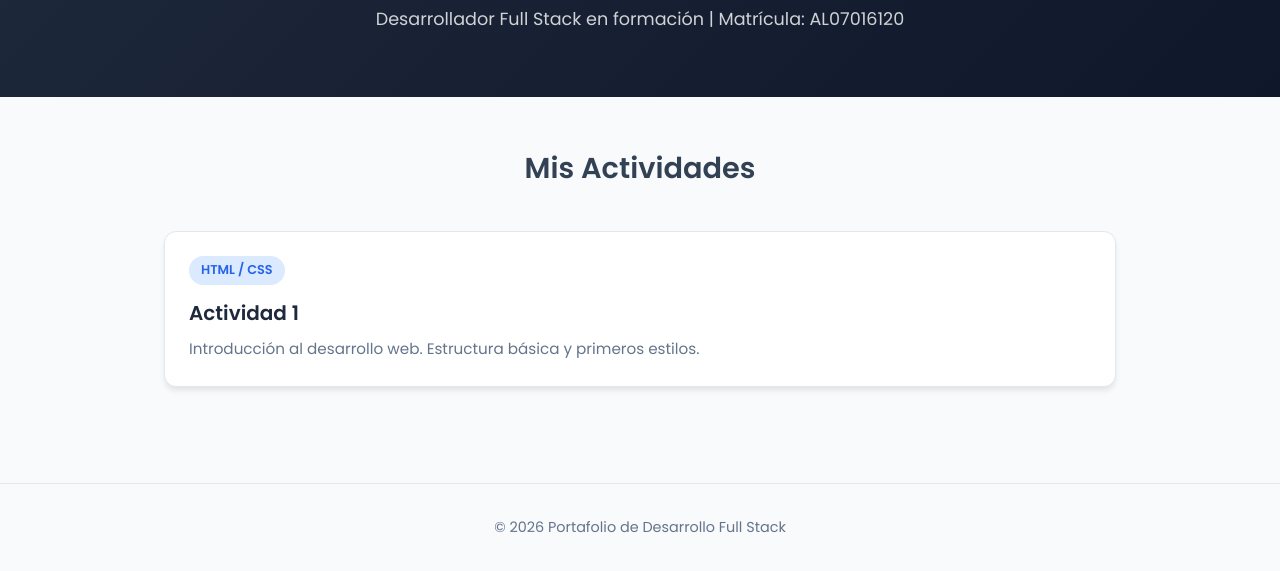
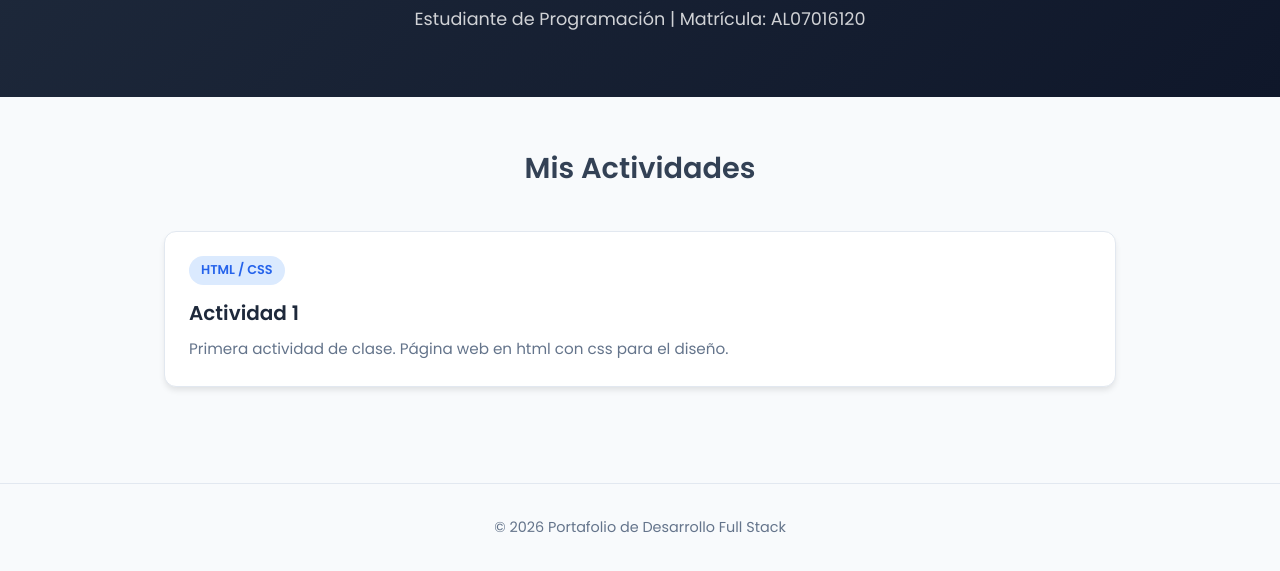
Before and after one commit to Parsival777/Acts-Desarrollo-Full-Stack---Alan-Anduaga-, a plain HTML site: page index.html in a window 1280 px wide. Shown: the part 131-702 px from the top of the page. Drawn offline with Linux system fonts and the light colour scheme.

Commit message:
Update index.html

```diff
--- a/index.html
+++ b/index.html
@@ -124,7 +124,7 @@
 
     <header>
         <h1>Alan Anduaga</h1>
-        <p>Desarrollador Full Stack en formación | Matrícula: AL07016120</p>
+        <p>Estudiante de Programación | Matrícula: AL07016120</p>
     </header>
 
     <div class="container">
@@ -137,7 +137,7 @@
                     <span class="card-tag">HTML / CSS</span>
                     <h3 class="card-title">Actividad 1</h3>
                     <p class="card-desc">
-                        Introducción al desarrollo web. Estructura básica y primeros estilos.
+                        Primera actividad de clase. Página web en html con css para el diseño.
                     </p>
                 </div>
             </a>
```
